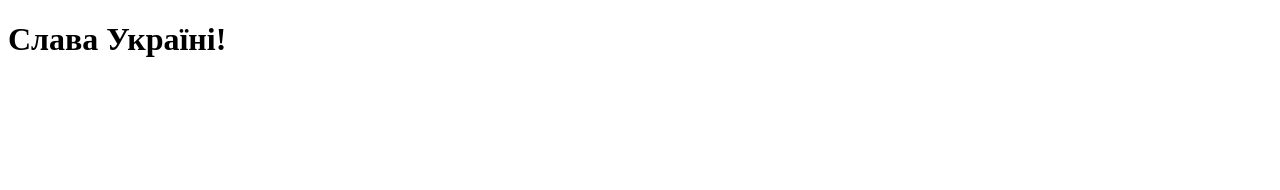
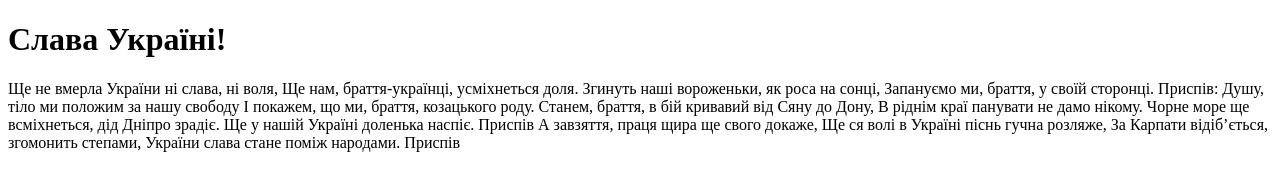
Before and after one commit to Crizalis87/training, a plain HTML site: page index.html in a window 1280 px wide. Drawn offline with Linux system fonts and the light colour scheme.

Commit message:
Update index.html
Додав гімн України

```diff
--- a/index.html
+++ b/index.html
@@ -8,5 +8,27 @@
 </head>
 <body>
     <h1>Слава Україні!</h1>
+    <p>Ще не вмерла України ні слава, ні воля,
+    Ще нам, браття-українці, усміхнеться доля.
+    Згинуть наші вороженьки, як роса на сонці,
+    Запануємо ми, браття, у своїй сторонці.
+
+    Приспів:
+    Душу, тіло ми положим за нашу свободу
+    І покажем, що ми, браття, козацького роду.
+
+    Станем, браття, в бій кривавий від Сяну до Дону,
+    В ріднім краї панувати не дамо нікому.
+    Чорне море ще всміхнеться, дід Дніпро зрадіє.
+    Ще у нашій Україні доленька наспіє.
+
+    Приспів
+
+    А завзяття, праця щира ще свого докаже,
+    Ще ся волі в Україні піснь гучна розляже,
+    За Карпати відіб’ється, згомонить степами,
+    України слава стане поміж народами.
+
+    Приспів</p>
 </body>
 </html>
```
